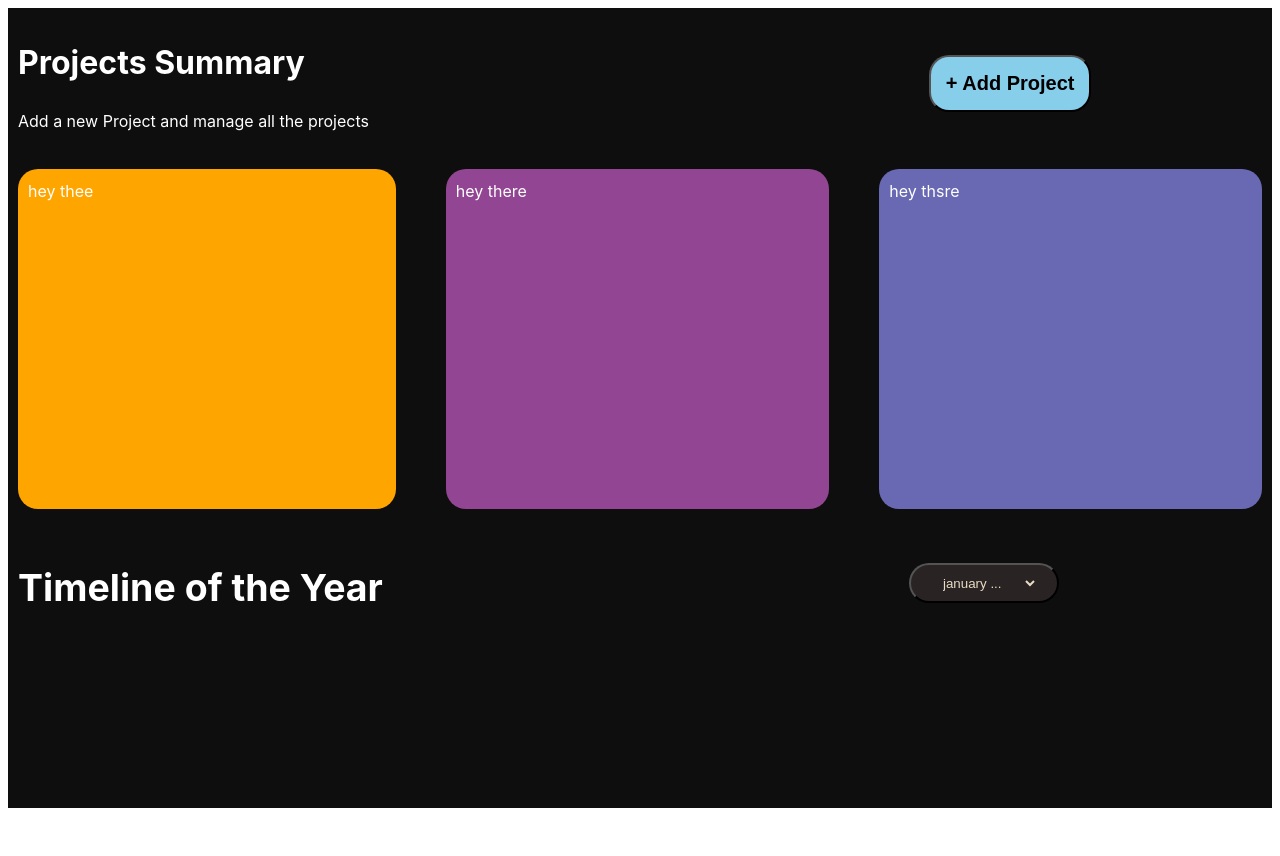
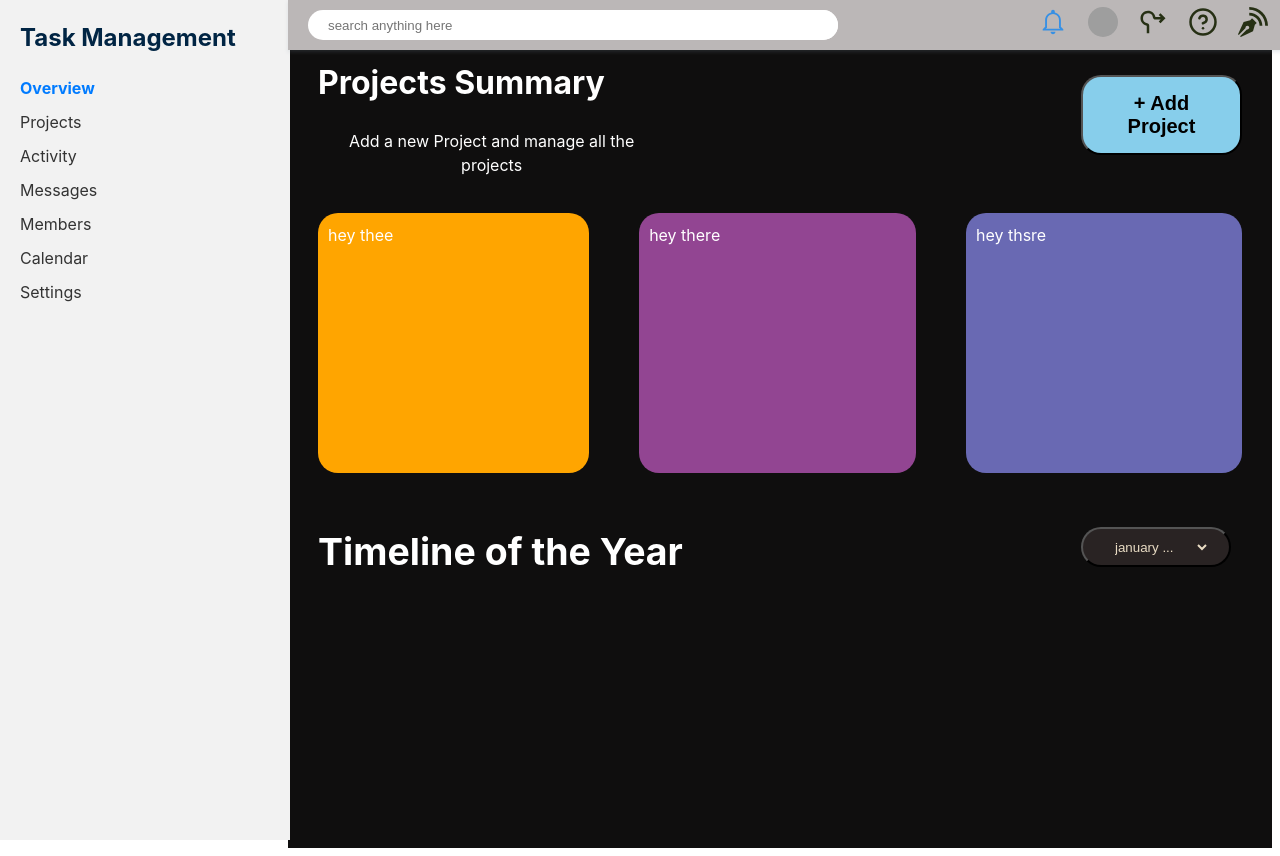
Before and after one commit to Evanoken/TaskOptima, a React (Vite) app: page /dashboard in a window 1280 px wide. Before the commit the page ends 816 px from the top, so only its background shows below. Built offline with nearby package versions, Linux system fonts and the light colour scheme; grey boxes are pictures that could not be loaded.

Commit message:
notifications

```diff
--- a/src/components/Sidebar/Sidebar.jsx
+++ b/src/components/Sidebar/Sidebar.jsx
@@ -1,10 +1,12 @@
 import './Sidebar.css'
-import {Link } from 'react-router-dom'
+import {Link} from 'react-router-dom'
+import Dashboard from '../../pages/Dashboard/Dashboard';
 const Sidebar = () => {
   return (
     <div className="sidepanel">
       <div className="logo">Task Management</div>
       <ul className="navigation">
+
         <li className="active">
           <Link to='/dashboard'>
           Overview
--- a/src/components/navBar/Navbar.css
+++ b/src/components/navBar/Navbar.css
@@ -36,3 +36,17 @@
     cursor: pointer;
     color:rgb(55, 144, 228);
 }
+.nright img{
+    height: 30px;
+    width: 30px;
+    border-radius: 50%;
+    margin-right: 20px;
+    cursor: pointer;
+}
+.about{
+    margin-right: 20px;
+    font-size: 30px;
+    font-weight: bolder;
+    cursor: pointer;
+    color:rgb(38, 48, 20);
+}
--- a/src/components/navBar/Navbar.jsx
+++ b/src/components/navBar/Navbar.jsx
@@ -1,20 +1,27 @@
-import './Navbar.css'
+import "./Navbar.css";
 import { BsSearch } from "react-icons/bs";
+import Avator from "../../../src/assets/avatar.png";
 import { IoMdNotificationsOutline } from "react-icons/io";
+import { MdOutlineRoundaboutRight } from "react-icons/md";
+import { FiHelpCircle } from "react-icons/fi";
+import { ImBlog } from "react-icons/im";
+
 function Navbar() {
   return (
     <div className="Navbar">
       <div className="nleft">
-        <input type="text" name="" id="" placeholder='search anything here'/>
+        <input type="text" name="" id="" placeholder="search anything here" />
         {/* <BsSearch style={{marginLeft:5, fontSize:25}}/> */}
       </div>
       <div className="nright">
-        <IoMdNotificationsOutline className='notifications'/>
-        <img src="https://images.unsplash.com/photo-1621574534326-4b7b7b0b0b0b?ixid=MnwxMjA3fDB8MHxzZWFyY2h8Mnx8Z2lybCUyMG1hbnxlbnwwfHwwfHw%3D&ixlib=rb-1.2.1&w=1000&q=80" alt="" className='profile'/>
-
+        <IoMdNotificationsOutline className="notifications" />
+        <img src={Avator} alt="" className="profile" />
+        <MdOutlineRoundaboutRight className="about"/>
+        <FiHelpCircle className="about"/>
+        <ImBlog className="about"/>
       </div>
     </div>
-  )
+  );
 }
 
-export default Navbar
+export default Navbar;
--- a/src/pages/Dashboard/Dashboard.css
+++ b/src/pages/Dashboard/Dashboard.css
@@ -2,6 +2,10 @@
     color:white;
     background-color: rgb(15, 14, 14);
     height: 100vh;
+    max-width: 1200px;
+    margin-left: 280px;
+    padding: 20px;
+
 }
 
 .row1{
@@ -31,21 +35,21 @@
     background-color:orange;
     padding: 10px;
     margin:10px;
-    height: 40vh;
+    height: 30vh;
     border-radius:20px;
 }
 .r2col2{
     background-color:rgb(146, 69, 146);
     padding: 10px;
     margin:10px;
-    height: 40vh;
+    height: 30vh;
     border-radius:20px;
 }
 .r2col3{
     background-color:rgb(105, 105, 179);
     padding: 10px;
     margin:10px;
-    height: 40vh;
+    height: 30vh;
     border-radius:20px;
 }
 .row3{
--- a/src/pages/Dashboard/Dashboard.jsx
+++ b/src/pages/Dashboard/Dashboard.jsx
@@ -1,8 +1,14 @@
 import React from "react";
 import "./Dashboard.css";
+import Navbar from '../../components/navBar/Navbar'
+import Sidebar from '../../components/sidebar/Sidebar'
 function Dashboard() {
   return (
+    <div className="cd">
+      <Navbar />
+      <Sidebar />
     <div className="cdashboard">
+
       <div className="row1">
         <div className="col1">
           <h1>Projects Summary</h1>
@@ -32,6 +38,7 @@ function Dashboard() {
         </div>
       </div>
     </div>
+    </div>
   );
 }
 
```
